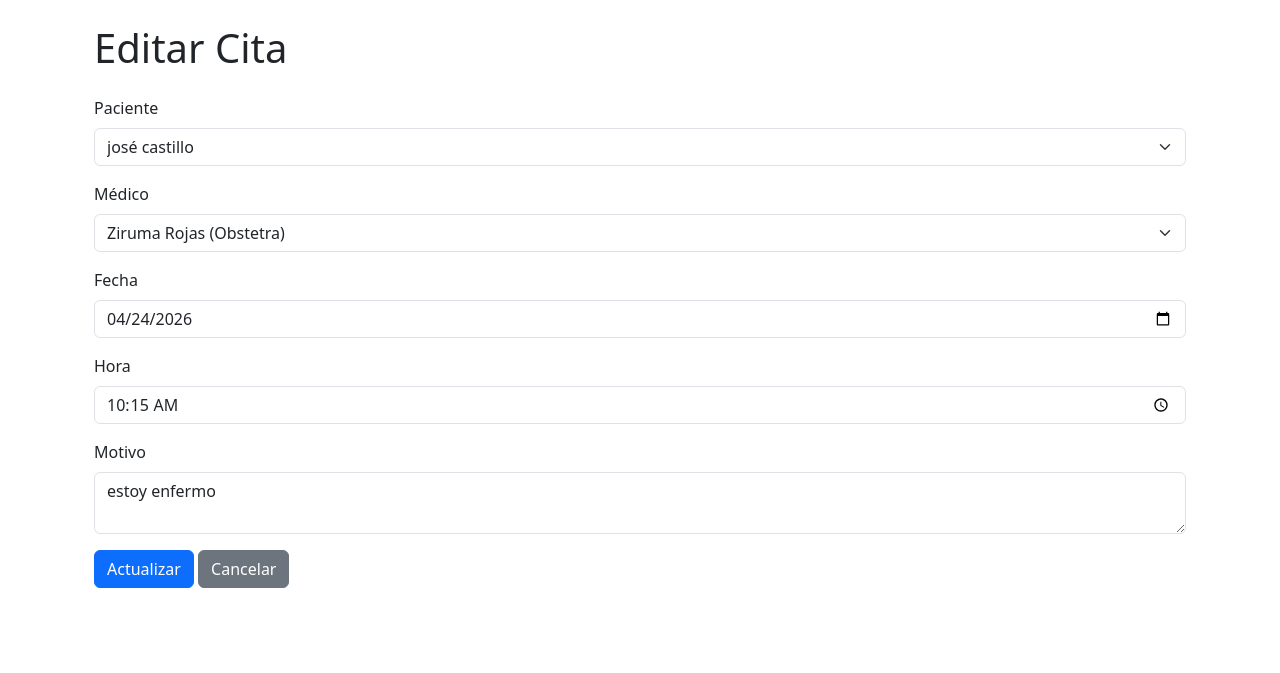
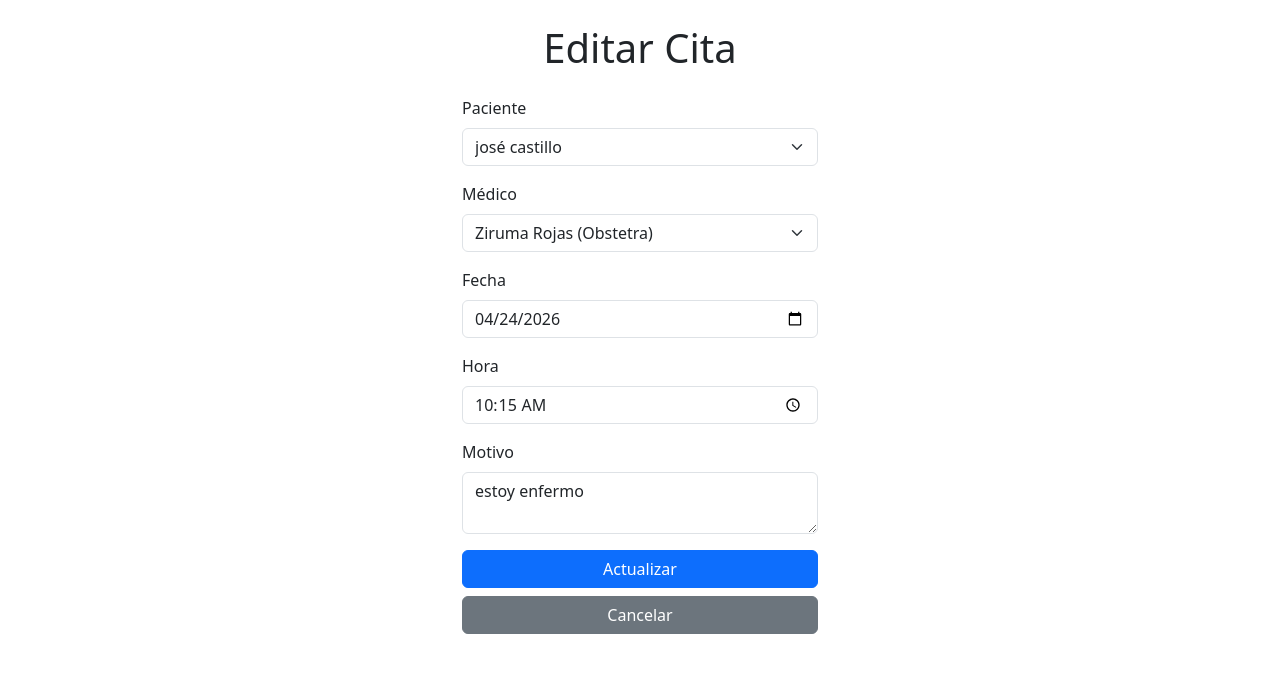
Before and after one commit to castillorojasdiego-create/CitaPlus, a Flask app: page /citas/editar/3 in a window 1280 px wide. Shown: the part 56-729 px from the top of the page. Run offline with Flask 3, Linux system fonts and the light colour scheme; a user stored in the database is signed in; data comes from the database, SQL or seed files in the repository.

Commit message:
Update editar_cita.html

```diff
--- a/templates/editar_cita.html
+++ b/templates/editar_cita.html
@@ -3,9 +3,11 @@
 {% block title %}Editar Cita{% endblock %}
 
 {% block content %}
-<div class="container mt-4">
 
-    <h1 class="mb-4">Editar Cita</h1>
+<div class="row justify-content-center">
+<div class="col-12 col-md-6 col-lg-4">
+
+    <h1 class="mb-4 text-center">Editar Cita</h1>
 
     <!-- Mensajes de error -->
     {% if error %}
@@ -51,10 +53,11 @@
             <textarea name="motivo" class="form-control" required>{{ cita.motivo }}</textarea>
         </div>
 
-        <button type="submit" class="btn btn-primary">Actualizar</button>
-        <a href="/citas" class="btn btn-secondary">Cancelar</a>
+        <button type="submit" class="btn btn-primary w-100 mb-2">Actualizar</button>
+        <a href="/citas" class="btn btn-secondary w-100">Cancelar</a>
 
     </form>
 
 </div>
+</div>
 {% endblock %}
```
